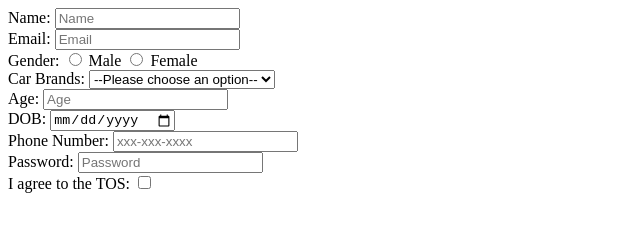
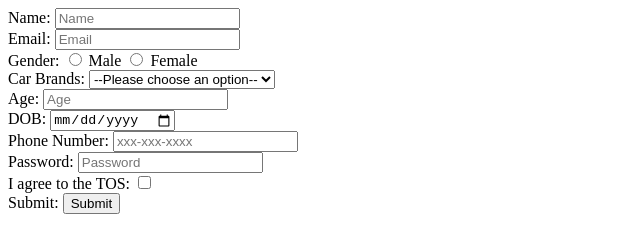
Before and after one commit to acciojob/signup-form-car-Mayur244, a website: page main.html in a window 1280 px wide. Shown: the whole page, without its empty margins (0-640 px from the left). Drawn offline with Linux system fonts and the light colour scheme.

Commit message:
created a submission

```diff
--- a/main.html
+++ b/main.html
@@ -63,6 +63,9 @@
 			<label for="tos">I agree to the TOS:</label>
 			<input id="tos" type="checkbox" required>
 		</div>
+		<!-- Button -->
+		<label for="submit">Submit:</label>
+		<button id="submit" type="submit">Submit</button>
 	</form>
     <script type="text/javascript" src="./script.js">
 </script>
```
